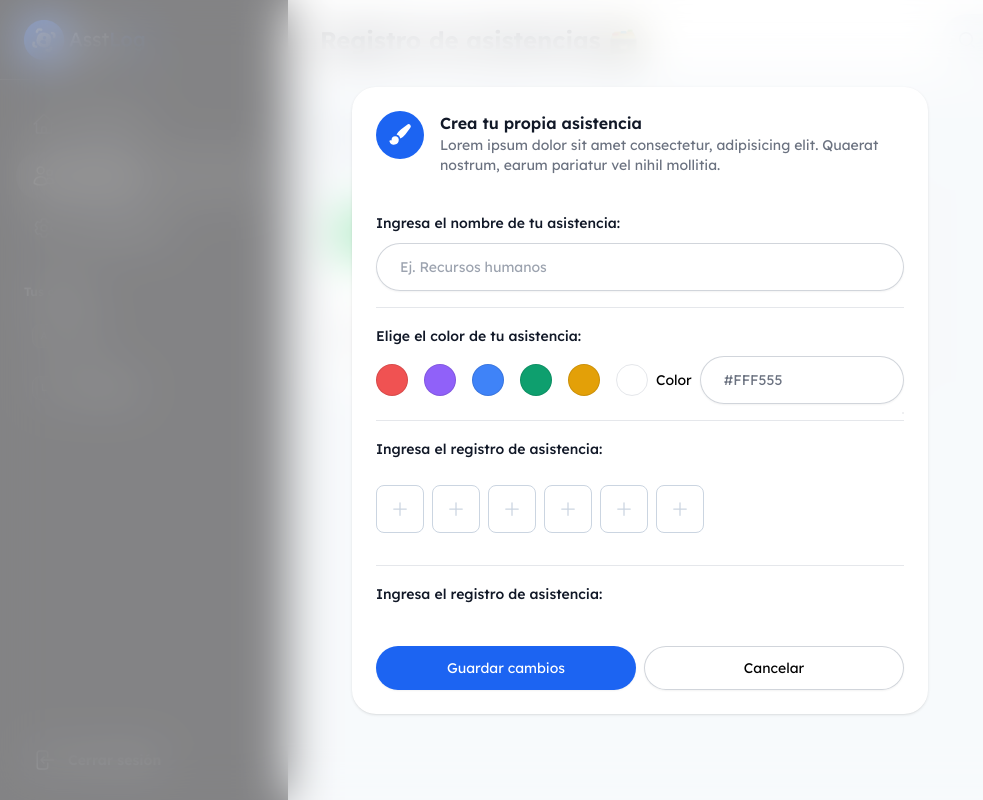
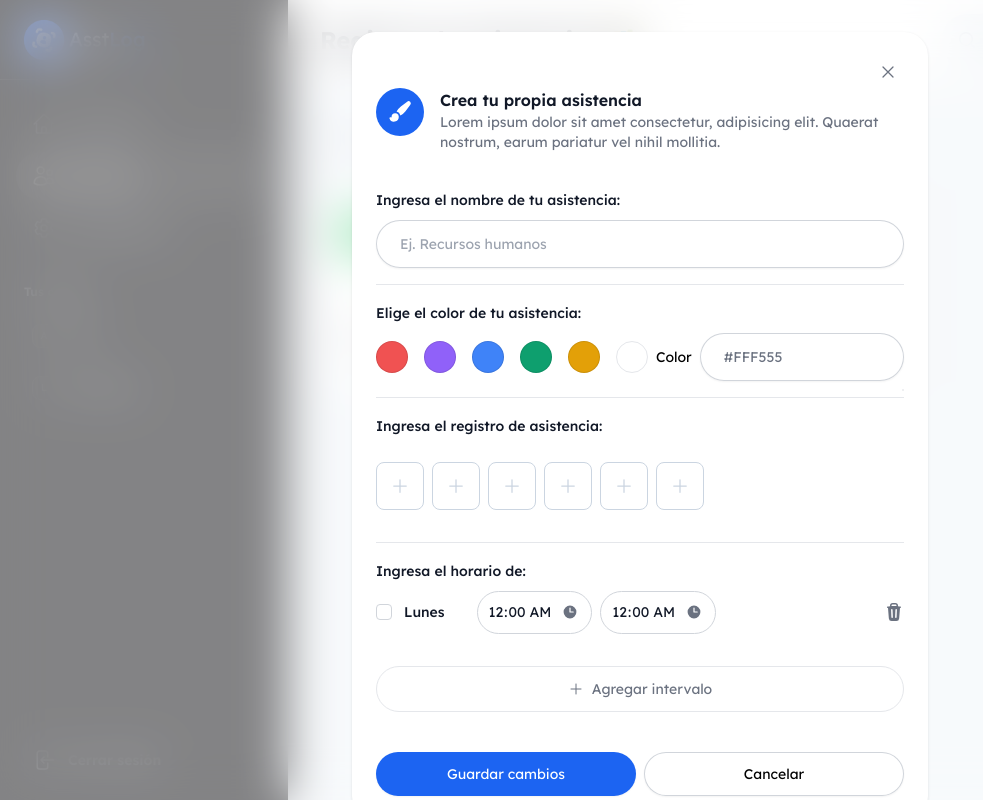
Before and after one commit to YerikAH/asst-log, a React (Vite) app in the folder client/: page /attendance-group in a window 1280 px wide. Shown: the whole page, without its empty margins (0-983 px from the left). Built offline with nearby package versions, Linux system fonts and the light colour scheme.

Commit message:
:sparkles: Add new components

```diff
--- a/client/src/components/attendance-group/create-group-modal/custom-color-picker/index.tsx
+++ b/client/src/components/attendance-group/create-group-modal/custom-color-picker/index.tsx
@@ -1,7 +1,12 @@
 import { Radio } from "@headlessui/react";
+import { useState } from "react";
 import { SwatchesPicker } from "react-color";
 
-export const CustomColorPicker = () => (
+export const CustomColorPicker = () => {
+  const [showPicker, setShowPicker] = useState(false);
+
+  const toggleShowPicker = () => setShowPicker(!showPicker);
+  return (
     <div className="flex items-center gap-2 relative">
       <Radio
         value=""
@@ -12,12 +17,15 @@ export const CustomColorPicker = () => (
       </Radio>
       <p className="font-lexend text-sm">Color</p>
       <input
+        onBlur={toggleShowPicker}
+        onFocus={toggleShowPicker}
         type="text"
         value="#FFF555"
         className="block px-6 w-full outline-none rounded-full border-0 py-3 text-gray-500 font-lexend shadow-sm ring-1 ring-inset ring-gray-300 placeholder:text-gray-400 focus:ring-2 focus:ring-inset focus:ring-blue-600 sm:text-sm sm:leading-6"
       />
-    <div className="absolute top-14 right-0 rounded-2xl overflow-hidden border">
-      {/* <SwatchesPicker /> */}
+      <div className="absolute top-14 right-0 rounded-2xl overflow-hidden border z-20">
+        {showPicker && <SwatchesPicker />}
       </div>
     </div>
   );
+};
--- a/client/src/components/attendance-group/create-group-modal/index.tsx
+++ b/client/src/components/attendance-group/create-group-modal/index.tsx
@@ -4,6 +4,8 @@ import { HeaderSection } from "./header-section";
 import { FooterActions } from "./footer-actions";
 import { ColorPicker } from "./color-picker";
 import { AttendanceMenu } from "./attendance-menu";
+import { PlusIcon, XMarkIcon } from "@heroicons/react/24/outline";
+import { ClockIcon, TrashIcon } from "@heroicons/react/20/solid";
 
 const options = [
   { name: "Pink", color: "text-red-500" },
@@ -30,6 +32,12 @@ export const CreateGroupModal = () => {
             className="relative transform  rounded-3xl bg-white px-4 pb-4 pt-5 text-left shadow transition-all data-[closed]:translate-y-4 data-[closed]:opacity-0 data-[enter]:duration-300 data-[leave]:duration-200 data-[enter]:ease-out data-[leave]:ease-in sm:my-8 sm:w-full sm:max-w-xl sm:p-6 data-[closed]:sm:translate-y-0 data-[closed]:sm:scale-95 "
           >
             <div>
+              <div className="flex  justify-end">
+                <button className="justify-center items-center flex size-8 rounded-full bg-white hover:bg-gray-100">
+                  <XMarkIcon className="size-5 text-gray-500" />
+                </button>
+              </div>
+
               <HeaderSection />
 
               <div className="mt-3 sm:mt-5">
@@ -71,8 +79,79 @@ export const CreateGroupModal = () => {
                   </div>
                   <div className="py-4">
                     <label className="block text-sm font-medium leading-6 text-gray-900 font-lexend">
-                      Ingresa el registro de asistencia:
+                      Ingresa el horario de:
                     </label>
+                    <div className="mt-2">
+                      <fieldset>
+                        <div className="space-y-5">
+                          <div className="relative flex items-center gap-8 w-full justify-between">
+                            <div className="flex items-center gap-8">
+                              <div className="flex relative items-start">
+                                <div className="flex h-6 items-center">
+                                  <input
+                                    id="comments"
+                                    name="comments"
+                                    type="checkbox"
+                                    aria-describedby="comments-description"
+                                    className="h-4 w-4 rounded border-gray-300 text-blue-600 focus:ring-indigo-600"
+                                  />
+                                </div>
+                                <div className="ml-3 text-sm leading-6 ">
+                                  <label
+                                    htmlFor="comments"
+                                    className="font-medium text-gray-900 font-lexend"
+                                  >
+                                    Lunes
+                                  </label>
+                                </div>
+                              </div>
+
+                              <div className="flex items-center gap-2">
+                                <div className="relative">
+                                  <div className="absolute inset-y-0 end-0 top-0 flex items-center pe-3.5 pointer-events-none">
+                                    <ClockIcon className="size-4 text-gray-500" />
+                                  </div>
+                                  <input
+                                    type="time"
+                                    id="end-time-monday"
+                                    name="end-time-monday"
+                                    className="bg-white border leading-none border-gray-300 text-gray-900 text-sm rounded-full focus:ring-blue-500 focus:border-blue-500 block w-full p-2.5 dark:bg-gray-700 dark:border-gray-600 dark:placeholder-gray-400 dark:text-white dark:focus:ring-blue-500 dark:focus:border-blue-500 font-lexend"
+                                    min="09:00"
+                                    max="18:00"
+                                    value="00:00"
+                                    required
+                                  />
+                                </div>
+                                <div className="relative">
+                                  <div className="absolute inset-y-0 end-0 top-0 flex items-center pe-3.5 pointer-events-none">
+                                    <ClockIcon className="size-4 text-gray-500" />
+                                  </div>
+                                  <input
+                                    type="time"
+                                    id="end-time-monday"
+                                    name="end-time-monday"
+                                    className="bg-white border leading-none border-gray-300 text-gray-900 text-sm rounded-full focus:ring-blue-500 focus:border-blue-500 block w-full p-2.5 dark:bg-gray-700 dark:border-gray-600 dark:placeholder-gray-400 dark:text-white dark:focus:ring-blue-500 dark:focus:border-blue-500 font-lexend"
+                                    min="09:00"
+                                    max="18:00"
+                                    value="00:00"
+                                    required
+                                  />
+                                </div>
+                              </div>
+                            </div>
+
+                            <button>
+                              <TrashIcon className="size-5 text-gray-500" />
+                            </button>
+                          </div>
+                        </div>
+                      </fieldset>
+
+                      <button className="mt-8 border rounded-full flex items-center justify-center text-gray-500 font-lexend text-sm w-full py-3 px-6 gap-2">
+                        <PlusIcon className="size-4 text-gray-500" />
+                        Agregar intervalo
+                      </button>
+                    </div>
                   </div>
                 </div>
               </div>
```
Lines whose indentation alone changed are shown as unchanged.
